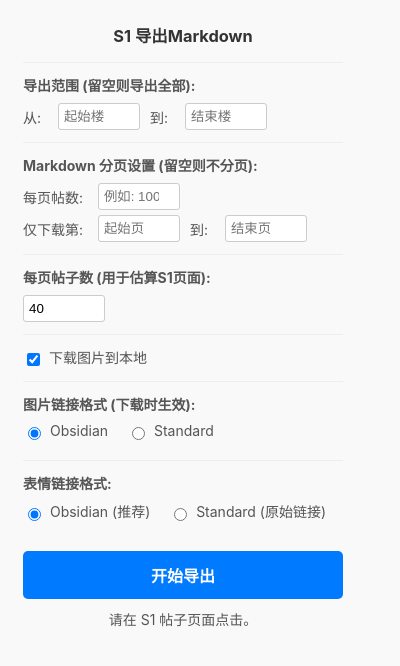
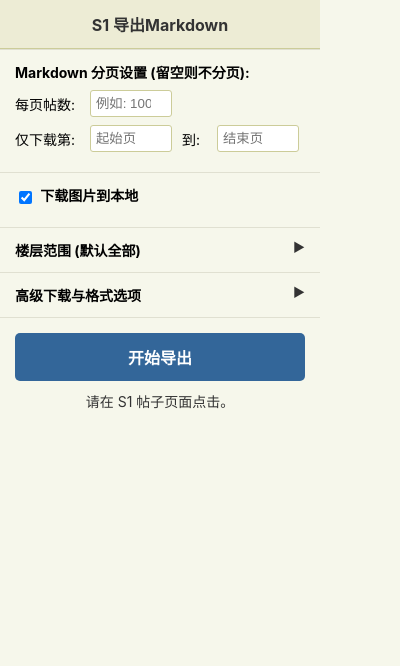
Before and after one commit to trentswd/S1-Markdown-Exporter, a browser extension: page popup.html in a window 400 px wide. Drawn offline with Linux system fonts and the light colour scheme.

Commit message:
优化界面

```diff
--- a/popup.html
+++ b/popup.html
@@ -3,27 +3,66 @@
 <head>
   <meta charset="UTF-8">
   <style>
+    :root {
+      /* S1 论坛配色 */
+      --s1-bg-light: #F6F7EB; /* 纯色背景 (毛玻璃在popup中无效) */
+      --s1-bg-mid: #EDECD5;   /* 标题/悬停背景 */
+      --s1-border-dark: #CCCC99;
+      --s1-text-dark: #333;
+      --s1-link-blue: #336699; /* 按钮颜色 */
+    }
+
     body {
-      width: 320px; /* 稍微加宽 */
-      padding: 15px;
+      width: 320px;
+      padding: 0;
+      margin: 0;
       font-family: -apple-system, BlinkMacSystemFont, "Segoe UI", Roboto, sans-serif;
-      background: #f9f9f9;
       font-size: 14px;
+
+      /* S1 配色 */
+      background: var(--s1-bg-light);
+      color: var(--s1-text-dark);
+      /* 移除了无效的 backdrop-filter 和透明背景 */
     }
-    h3 { margin: 0 0 15px 0; text-align: center; color: #333; }
-    .option-group {
-      margin-bottom: 12px;
-      border-top: 1px solid #eee;
-      padding-top: 12px;
+
+    h3 {
+      margin: 0;
+      padding: 12px 15px;
+      text-align: center;
+      color: var(--s1-text-dark);
+      background: var(--s1-bg-mid);
+      border-bottom: 1px solid var(--s1-border-dark);
+      font-size: 16px;
     }
-    .option-group label {
+
+    /* 选项组通用样式 */
+    .option-group, details > div {
+      padding: 12px 15px;
+      border-top: 1px solid #E0E0D1; /* 稍浅的分隔线 */
+    }
+
+    .option-group label,
+    summary {
       display: block;
       margin-bottom: 8px;
       font-weight: bold;
-      color: #555;
+      color: #000;
     }
-    .input-row { display: flex; align-items: center; margin-bottom: 5px; }
-    .input-row label { font-weight: normal; margin-bottom: 0; margin-right: 5px; min-width: 30px; }
+
+    .input-row {
+      display: flex;
+      align-items: center;
+      margin-bottom: 8px;
+    }
+    .input-row label {
+      font-weight: normal;
+      margin-bottom: 0;
+      margin-right: 5px;
+      min-width: 70px; /* 统一标签宽度 */
+    }
+    .input-row label.short {
+      min-width: 30px;
+    }
 
     .radio-group label {
       display: inline-block;
@@ -34,55 +73,117 @@
       margin-right: 5px;
       vertical-align: middle;
     }
-    button {
-      width: 100%; padding: 12px; font-size: 16px; font-weight: bold;
-      color: white; background-color: #007aff; border: none;
-      border-radius: 5px; cursor: pointer; margin-top: 10px;
-    }
-    button:hover { background-color: #0056b3; }
-    button:disabled { background-color: #aaa; cursor: not-allowed; }
-    #status { text-align: center; margin-top: 10px; font-size: 14px; color: #555; }
-    .option-group input[type="number"] {
+
+    /* 统一样式：数字输入框 */
+    input[type="number"] {
       width: 70px;
       padding: 5px;
-      border: 1px solid #ccc;
+      border: 1px solid var(--s1-border-dark);
       border-radius: 3px;
+      background: #FFF;
       margin-right: 10px;
+      color: var(--s1-text-dark);
     }
-    .download-toggle label { font-weight: normal; }
-    .download-toggle input[type="checkbox"] { margin-right: 5px; vertical-align: middle; }
+
+    /* 按钮区域 */
+    .button-group {
+      padding: 15px;
+      border-top: 1px solid #E0E0D1;
+    }
+    button {
+      width: 100%;
+      padding: 12px;
+      font-size: 16px;
+      font-weight: bold;
+      color: white;
+      background-color: var(--s1-link-blue); /* [修改] S1 链接蓝 */
+      border: none;
+      border-radius: 5px;
+      cursor: pointer;
+      transition: background-color 0.2s;
+    }
+    button:hover {
+      background-color: #4A85C3; /* 链接蓝的悬停态 */
+    }
+    button:disabled {
+      background-color: #aaa;
+      cursor: not-allowed;
+    }
+
+    #status {
+      text-align: center;
+      margin-top: 10px;
+      font-size: 14px;
+      color: var(--s1-text-dark);
+      padding-bottom: 5px;
+    }
+
+    /* --- 核心：折叠菜单 --- */
+    details {
+      border-top: 1px solid #E0E0D1;
+    }
+    details > div {
+      border-top: none; /* 移除组内的上边框 */
+      padding-top: 0;
+    }
+
+    summary {
+      padding: 12px 15px;
+      cursor: pointer;
+      margin-bottom: 0;
+      transition: background-color 0.2s;
+      outline: none; /* 移除点击时的蓝框 */
+    }
+    summary:hover {
+      background: var(--s1-bg-mid); /* S1 悬停背景色 */
+    }
+
+    /* 折叠箭头样式 (S1 风格) */
+    summary {
+      list-style: none; /* 移除默认箭头 */
+      position: relative;
+    }
+    summary::-webkit-details-marker {
+      display: none; /* 移除默认箭头 */
+    }
+    summary::before {
+      content: '►'; /* 默认箭头 */
+      position: absolute;
+      right: 15px;
+      top: 12px;
+      font-size: 0.9em;
+      color: var(--s1-text-dark);
+    }
+    details[open] > summary::before {
+      content: '▼'; /* 展开时的箭头 */
+    }
+
+    /* 下载开关 */
+    .download-toggle label {
+      font-weight: bold;
+      color: #000;
+    }
+    .download-toggle input[type="checkbox"] {
+      margin-right: 5px;
+      vertical-align: middle;
+    }
   </style>
 </head>
 <body>
   <h3>S1 导出Markdown</h3>
 
   <div class="option-group">
-    <label>导出范围 (留空则导出全部):</label>
-    <div class="input-row">
-      <label for="startFloor">从:</label>
-      <input type="number" id="startFloor" min="1" placeholder="起始楼">
-      <label for="endFloor">到:</label>
-      <input type="number" id="endFloor" min="1" placeholder="结束楼">
-    </div>
-  </div>
-
-  <div class="option-group">
     <label>Markdown 分页设置 (留空则不分页):</label>
     <div class="input-row">
-      <label for="postsPerFile" style="min-width: 70px;">每页帖数:</label>
+      <label for="postsPerFile">每页帖数:</label>
       <input type="number" id="postsPerFile" min="1" placeholder="例如: 100">
     </div>
     <div class="input-row">
-      <label for="startFile" style="min-width: 70px;">仅下载第:</label>
+      <label for="startFile">仅下载第:</label>
       <input type="number" id="startFile" min="1" placeholder="起始页">
-      <label for="endFile">到:</label>
+      <label for="endFile" class="short">到:</label>
       <input type="number" id="endFile" min="1" placeholder="结束页">
     </div>
-  </div>
-
-  <div class="option-group">
-    <label for="postsPerPage">每页帖子数 (用于估算S1页面):</label>
-    <input type="number" id="postsPerPage" min="1" value="40">
   </div>
 
   <div class="option-group download-toggle">
@@ -91,9 +192,28 @@
     </label>
   </div>
 
-  <div class="option-group">
-    <label>图片链接格式 (下载时生效):</label>
-    <div class="radio-group">
+  <details id="floor-range-group">
+    <summary>楼层范围 (默认全部)</summary>
+    <div>
+      <div class="input-row">
+        <label for="startFloor" class="short">从:</label>
+        <input type="number" id="startFloor" min="1" placeholder="起始楼">
+        <label for="endFloor" class="short">到:</label>
+        <input type="number" id="endFloor" min="1" placeholder="结束楼">
+      </div>
+    </div>
+  </details>
+
+  <details id="advanced-group">
+    <summary>高级下载与格式选项</summary>
+    <div>
+      <div class="input-row">
+        <label for="postsPerPage">S1每页帖数:</label>
+        <input type="number" id="postsPerPage" min="1" value="40">
+      </div>
+
+      <div classs="radio-group" style="margin-top: 10px;">
+        <label style="font-weight: bold; margin-bottom: 8px;">图片链接格式 (下载时):</label><br>
         <label>
           <input type="radio" name="linkFormat" value="obsidian" checked> Obsidian
         </label>
@@ -101,22 +221,23 @@
           <input type="radio" name="linkFormat" value="standard"> Standard
         </label>
       </div>
-  </div>
 
-  <div class="option-group">
-    <label>表情链接格式:</label>
-    <div class="radio-group">
+      <div class="radio-group" style="margin-top: 10px;">
+        <label style="font-weight: bold; margin-bottom: 8px;">表情链接格式:</label><br>
         <label>
           <input type="radio" name="emoteFormat" value="obsidian" checked> Obsidian (推荐)
         </label>
         <label>
-        <input type="radio" name="emoteFormat" value="standard"> Standard (原始链接)
+          <input type="radio" name="emoteFormat" value="standard"> Standard (原始)
         </label>
       </div>
     </div>
+  </details>
 
+  <div class="button-group">
     <button id="exportButton">开始导出</button>
     <div id="status">请在 S1 帖子页面点击。</div>
+  </div>
 
   <script src="popup.js"></script>
 </body>
```
Lines whose indentation alone changed are shown as unchanged.
